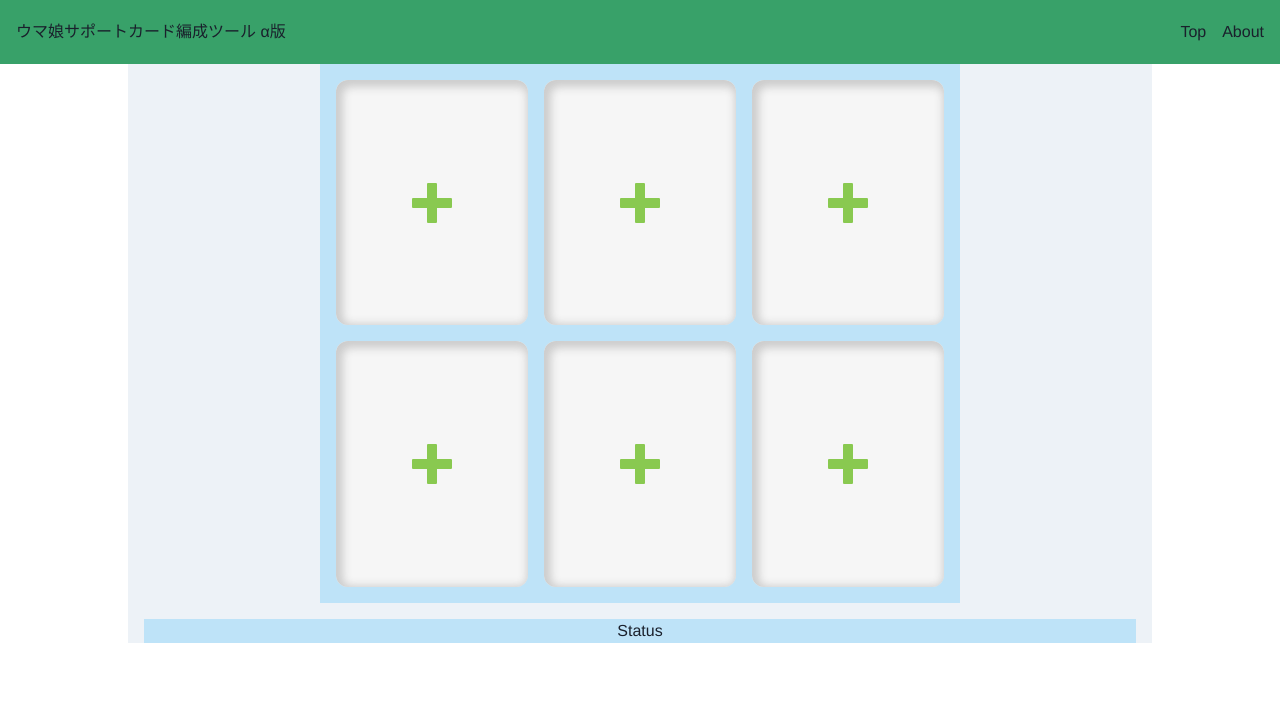
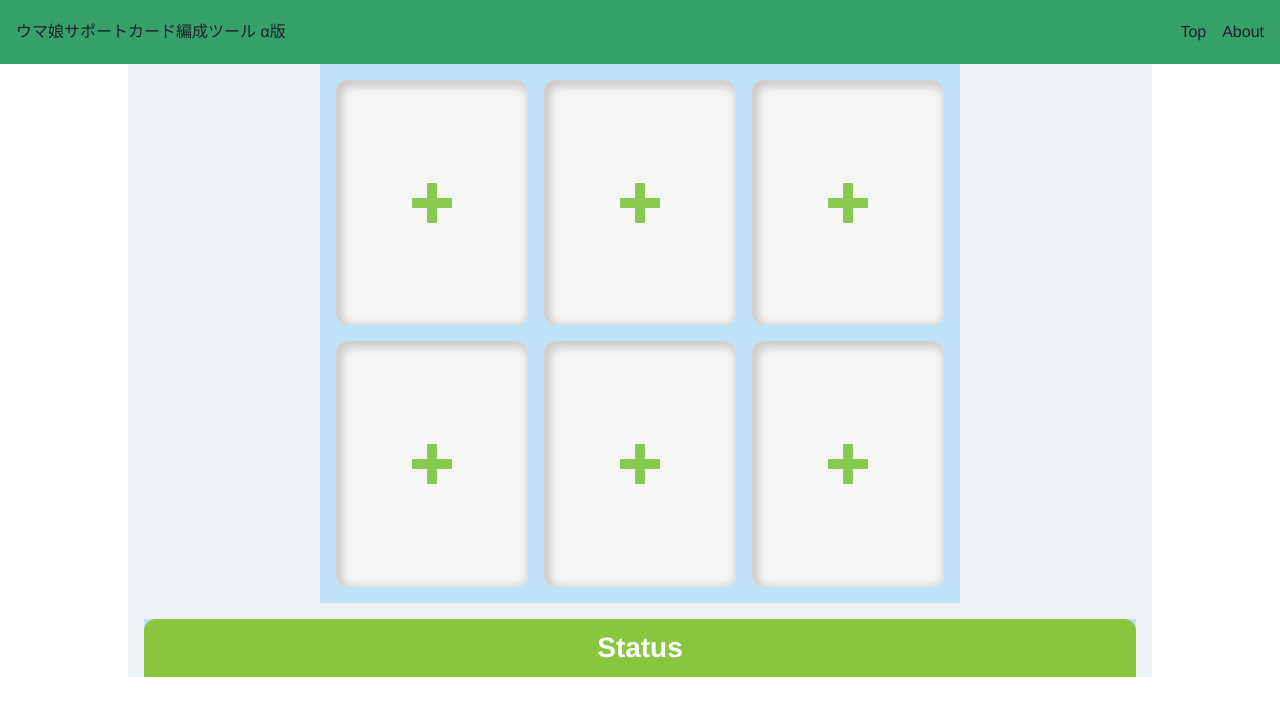
Before and after one commit to y4shiro/uma-card-deck-tools, a Next.js app: page / in a window 1280 px wide. Shown: the top 716 px of the page. Built offline with nearby package versions, Linux system fonts and the light colour scheme; no server answers; the database is empty.

Commit message:
feat: Skills や Status コンポーネントにて使用するヘッダーを ComponentHeader という共通コンポーネントとして定義

```diff
--- /dev/null
+++ b/src/components/ComponentHeader/index.tsx
@@ -0,0 +1,19 @@
+import { Box, Text } from '@chakra-ui/react';
+import type { BoxProps } from '@chakra-ui/react';
+import React from 'react';
+
+const ComponentHeader: React.FC<BoxProps> = ({ children }) => {
+  return (
+    <Box w='100%' py='2' bgColor='#89c53d' borderTopRadius='12' textAlign='center'>
+      <Text
+        color='white'
+        fontSize={{ base: '1.25rem', sm: '1.5rem', lg: '1.75rem' }}
+        fontWeight='bold'
+      >
+        {children}
+      </Text>
+    </Box>
+  );
+};
+
+export default ComponentHeader;
--- a/src/features/Support/Status/index.tsx
+++ b/src/features/Support/Status/index.tsx
@@ -1,10 +1,11 @@
-import { Text, VStack } from '@chakra-ui/react';
+import { VStack } from '@chakra-ui/react';
 import { useSelector } from 'react-redux';
 
 import EffectList from './EffectList';
 import { generateEffectLists } from './generateEffectLists';
 
 import { RootState } from '@/app/store';
+import ComponentHeader from '@/components/ComponentHeader';
 import { Effects, EffectValue } from '@/types/cards';
 
 export type EffectListType = Omit<Effects, 'values'> & {
@@ -17,7 +18,7 @@ const Status = (): JSX.Element => {
 
   return (
     <VStack w='100%' bgColor='blue.100'>
-      <Text>Status</Text>
+      <ComponentHeader>Status</ComponentHeader>
 
       <EffectList effectList={array} />
     </VStack>
```
